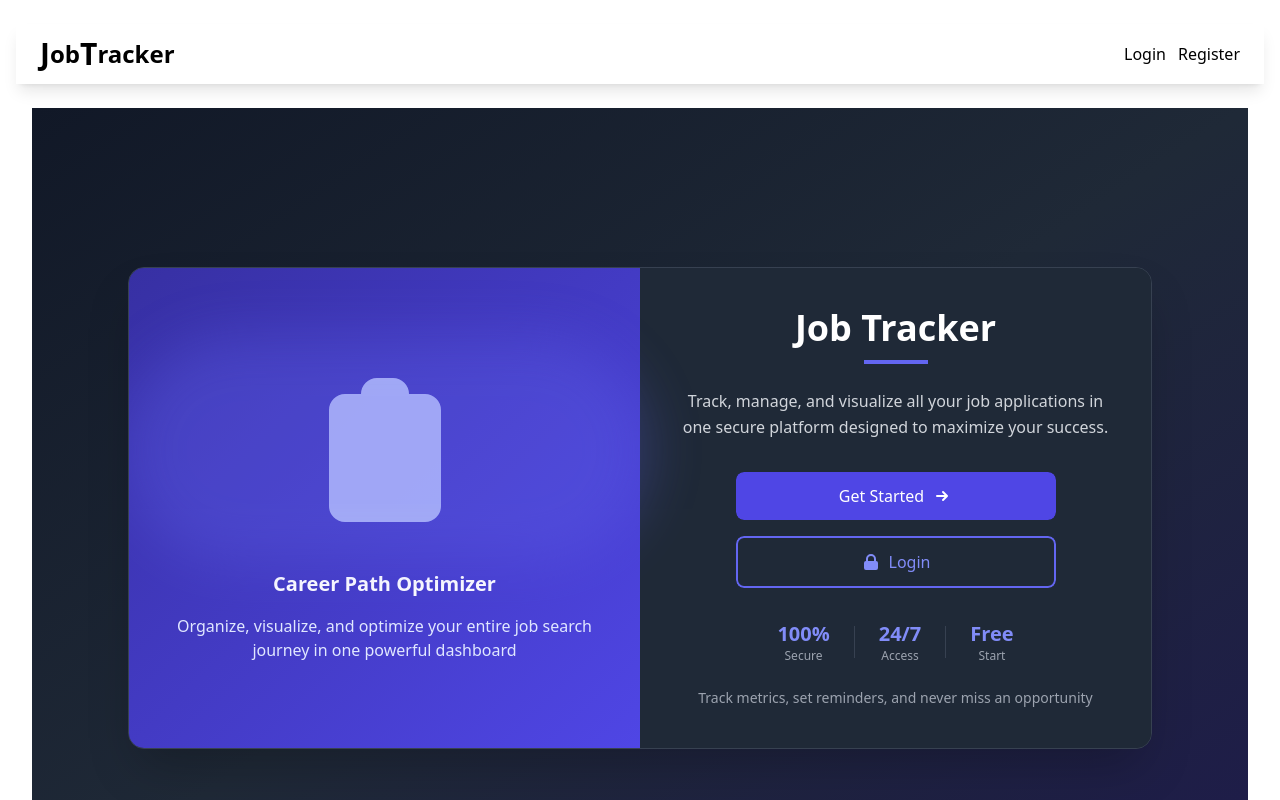
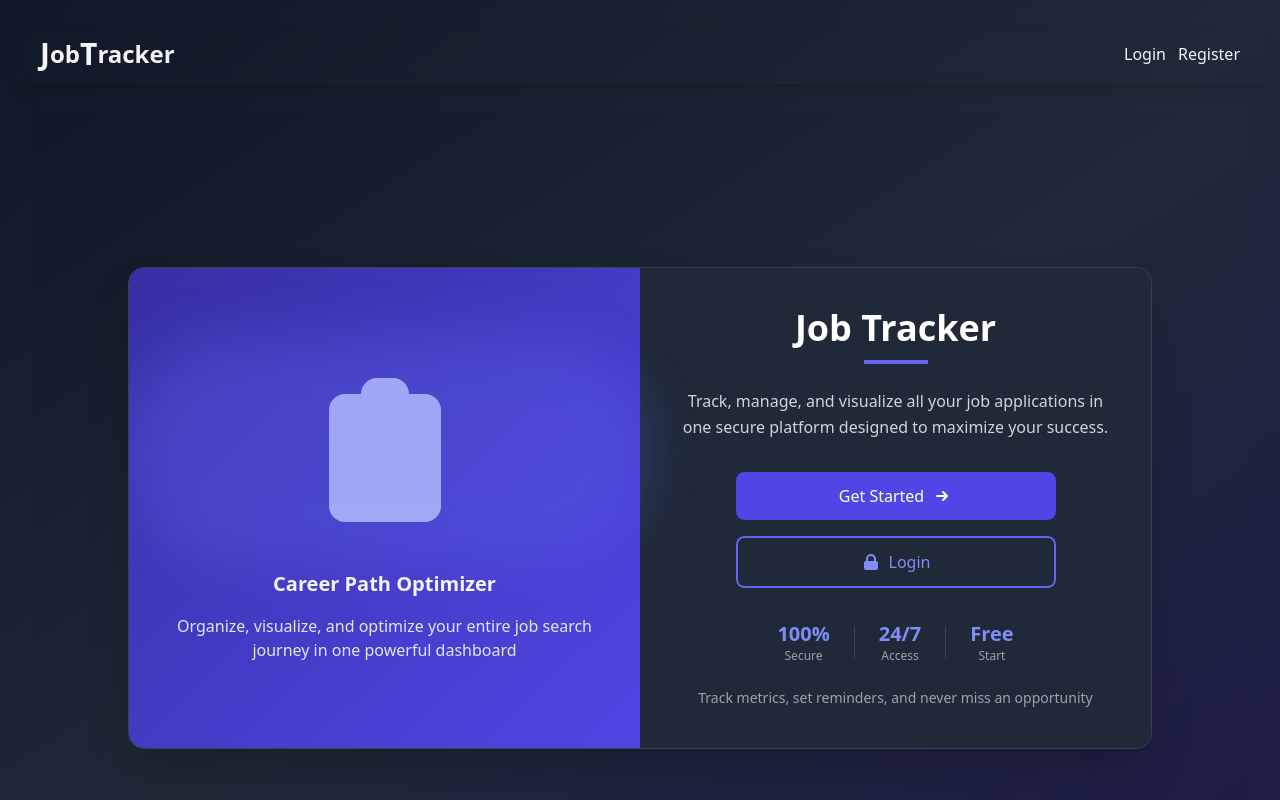
Before and after one commit to YashTirpude/job-application-tracker, a React (Create React App) app in the folder frontend/: page / in a window 1280 px wide. Shown: the top 800 px of the page. Built offline with nearby package versions, Linux system fonts and the light colour scheme; no server answers.

Commit message:
app.tsx background ui update

```diff
--- a/frontend/src/App.tsx
+++ b/frontend/src/App.tsx
@@ -20,6 +20,7 @@
 
   return (
     <Router>
+      <div className="min-h-screen bg-gradient-to-br from-gray-900 via-gray-800 to-indigo-950 text-gray-100">
         <div className="container mx-auto px-4 py-6">
           <Routes>
             <Route
@@ -72,7 +73,6 @@
                 </PrivateRoute>
               }
             />
-
             <Route
               path="/forgot-password"
               element={
@@ -87,7 +87,6 @@
               path="/applications/edit/:id"
               element={<EditApplicationForm />}
             />
-
             <Route
               path="/reset-password/:token"
               element={
@@ -99,6 +98,7 @@
             <Route path="/auth-redirect" element={<AuthRedirect />} />
           </Routes>
         </div>
+      </div>
     </Router>
   );
 };
```
Lines whose indentation alone changed are shown as unchanged.
